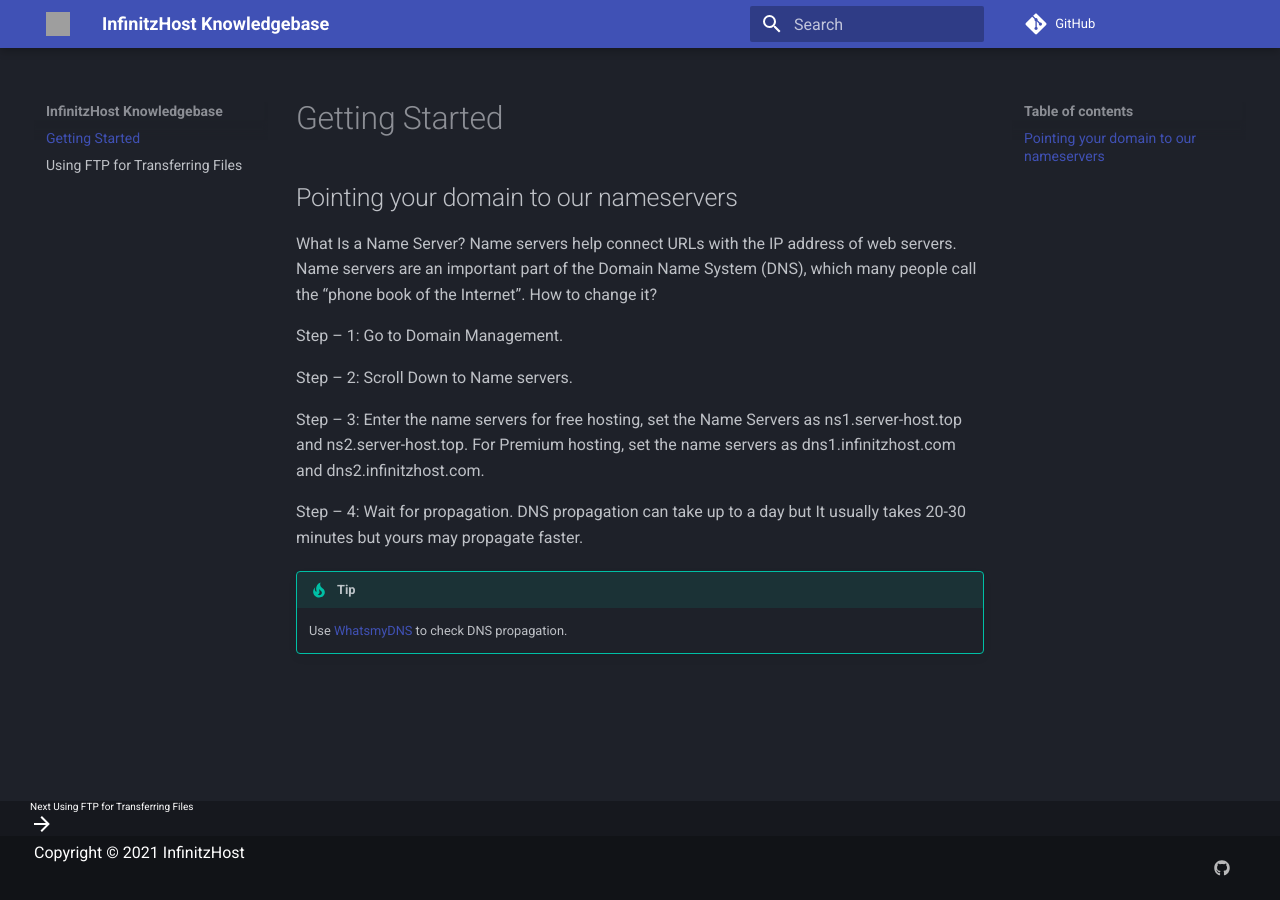
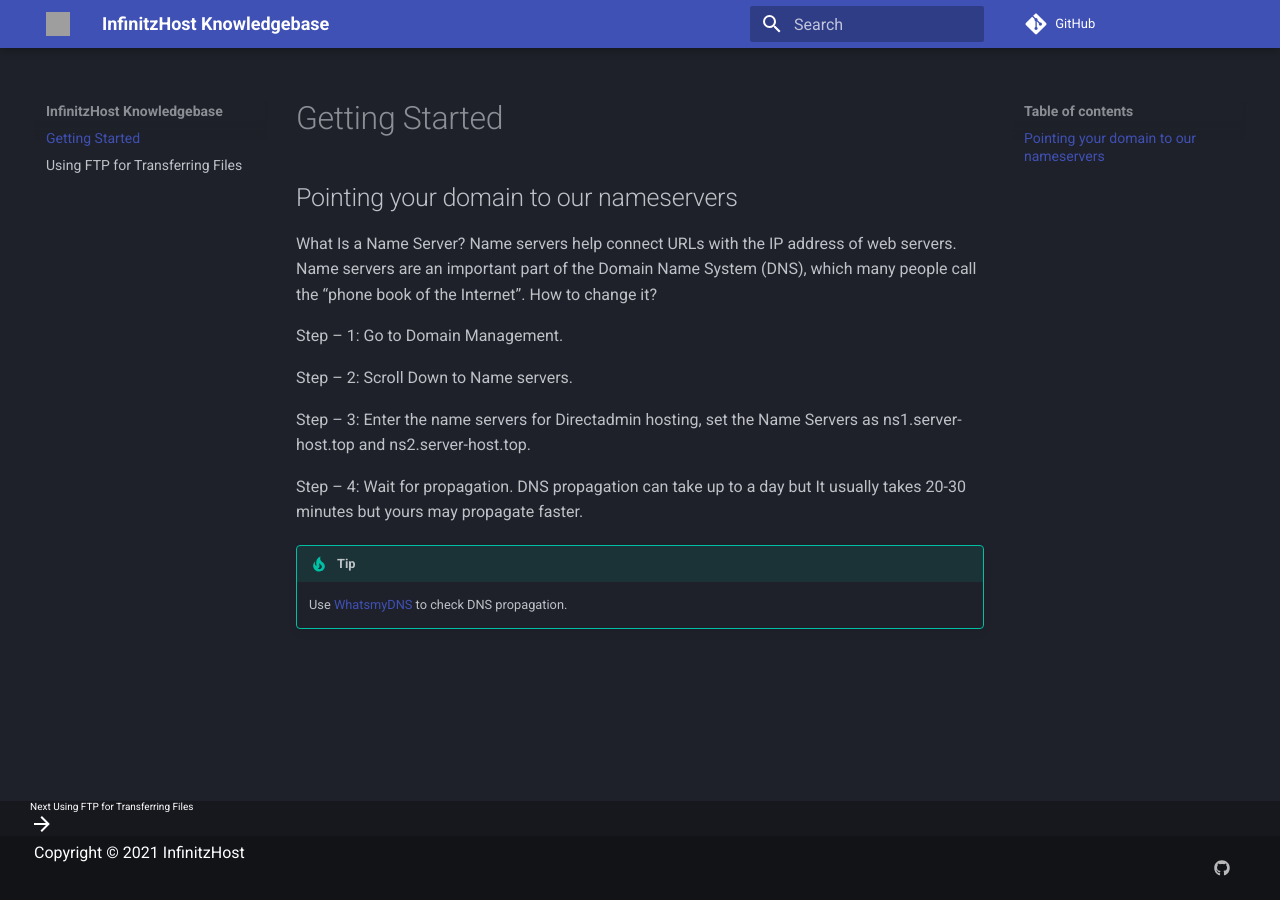
Before and after one commit to InfinitzHost/Knowledgebase, an MkDocs documentation site: the page built from docs/index.md, in a window 1280 px wide. Built offline with MkDocs 1.6.1 and Material for MkDocs 9.7.7, drawn with Linux system fonts in a browser that asks for light colours; comment, search, counter and statistics services are not loaded; grey boxes are pictures that could not be loaded.

Commit message:
Update index.md

```diff
--- a/docs/index.md
+++ b/docs/index.md
@@ -9,7 +9,7 @@
 
 Step – 2: Scroll Down to Name servers.
 
-Step – 3: Enter the name servers for free hosting, set the Name Servers as ns1.server-host.top and ns2.server-host.top. For Premium hosting, set the name servers as dns1.infinitzhost.com and dns2.infinitzhost.com.
+Step – 3: Enter the name servers for Directadmin hosting, set the Name Servers as ns1.server-host.top and ns2.server-host.top.
 
 Step – 4: Wait for propagation. DNS propagation can take up to a day but It usually takes 20-30 minutes but yours may propagate faster.
 
```
